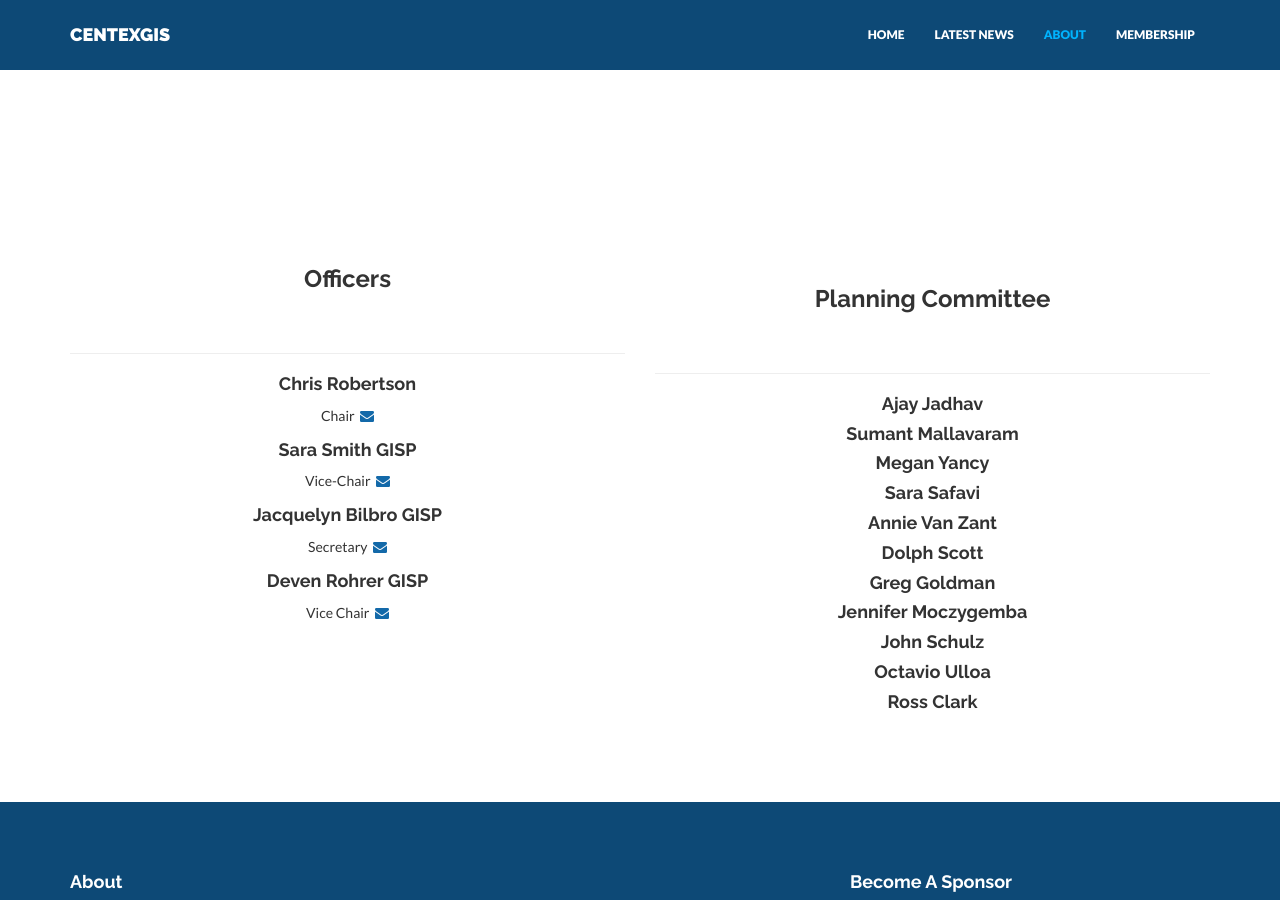
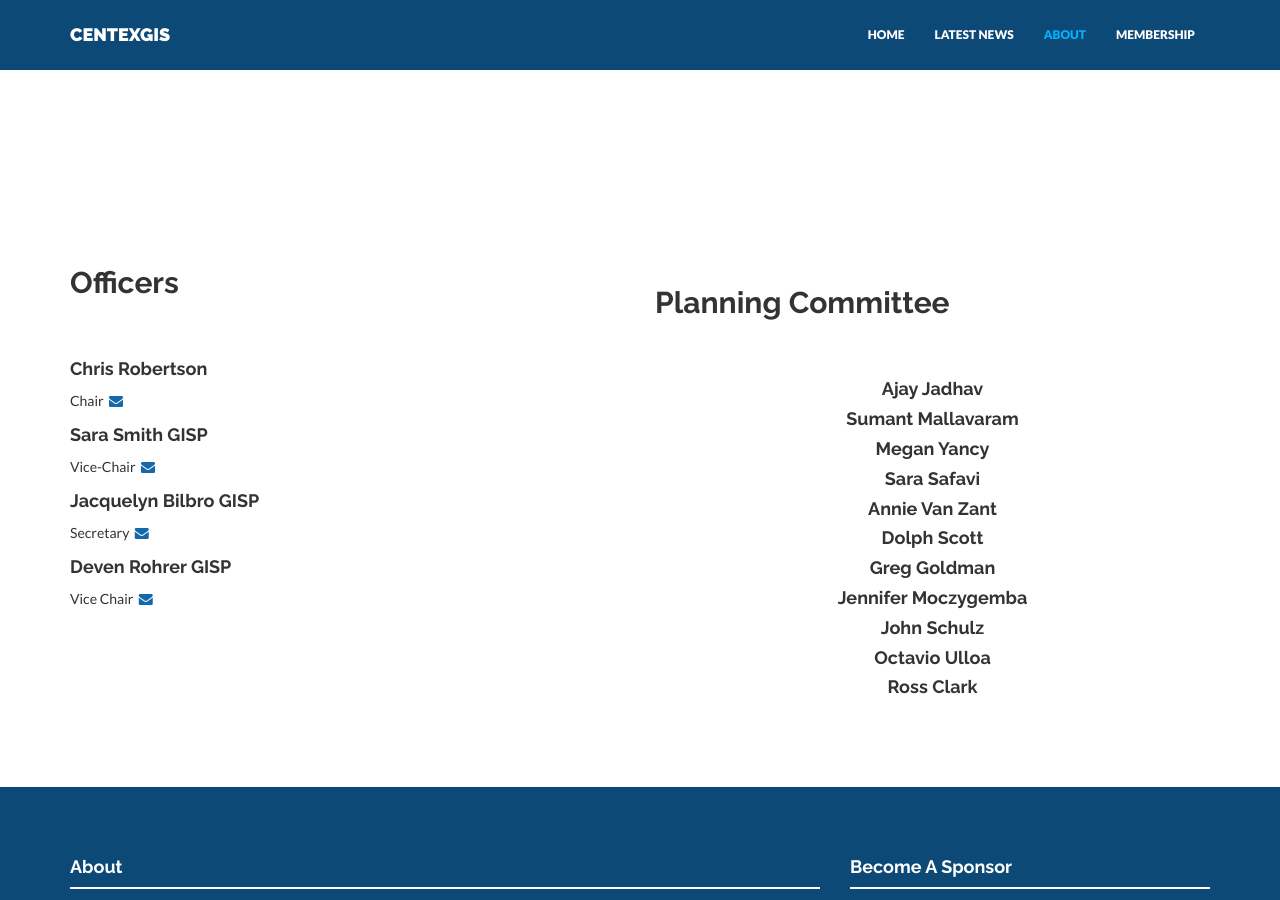
Before and after one commit to centexgis/centexgis.github.io, a Jekyll site: the page built from about.html, in a window 1280 px wide and 900 px high. Built offline with Jekyll 4.4.1, drawn with Linux system fonts in a browser that asks for light colours; nearby versions of some CDN libraries.

Commit message:
bootstrappin

```diff
--- a/_includes/members.html
+++ b/_includes/members.html
@@ -1,9 +1,8 @@
 <div class="container mtb">
-    <div class="row text-center">
+    <div class="row">
+        <div class="col-md-6">
+        <h2 class="mb">Officers</h2>
 
-        <div class="col-md-6">
-        <h3 class="mb">Officers</h3>
-        <hr>
         {% for member in site.members %}
             <h4>{{ member.name }}</h4>
                 <p>
@@ -16,8 +15,8 @@
         <br>
 
         <div class="col-md-6">
-        <h3 class="mb">Planning Committee</h3>
-        <hr>
+        <h2 class="mb">Planning Committee</h2>
+
         {% for committee in site.committees %}
             <h4 class="text-center">{{ committee.name }}</h4>
         {% endfor %}
```
